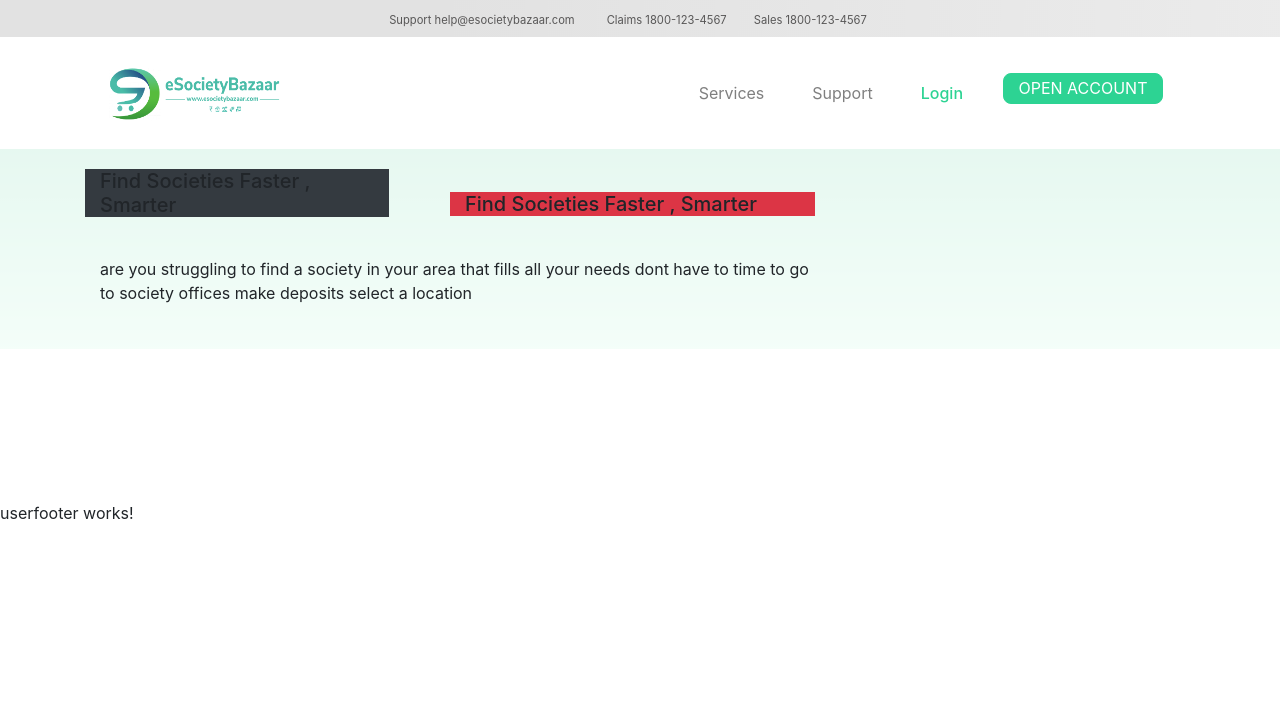
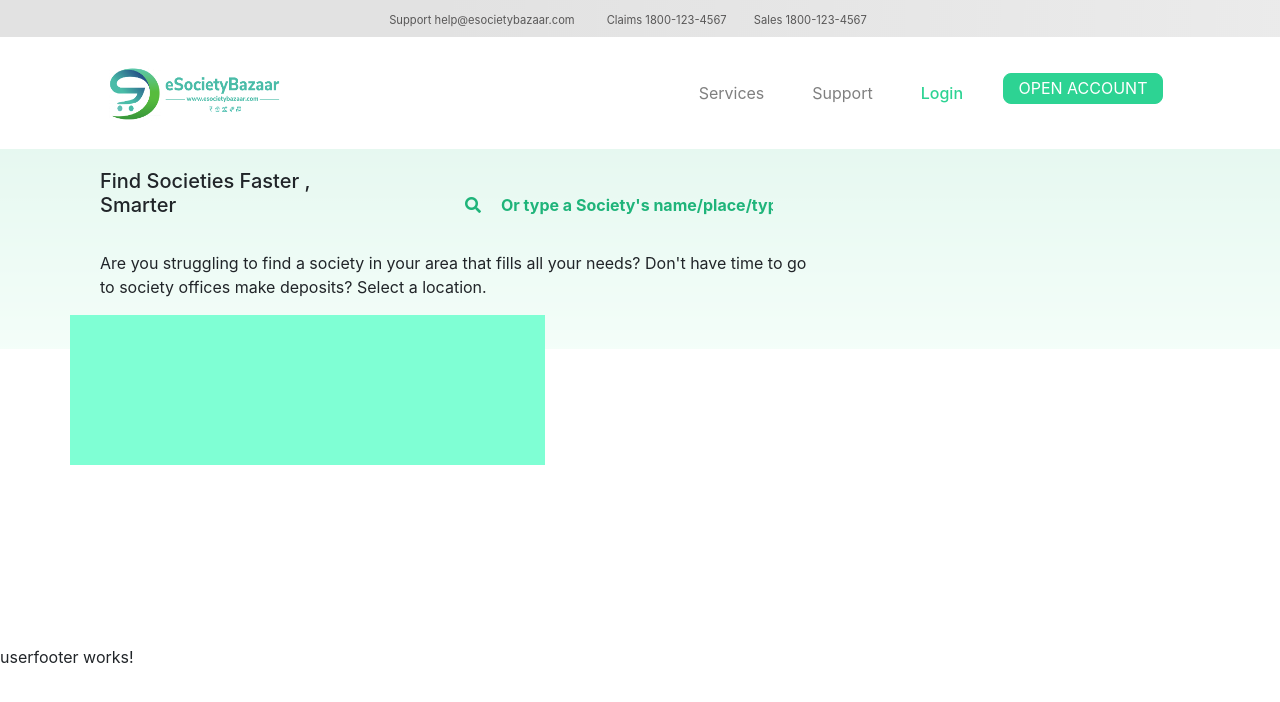
Before and after one commit to AlwinPonnan/Esociety-Bazar, an Angular app: page / in a window 1280 px wide. Shown: the top 702 px of the page. Built offline with nearby package versions, Linux system fonts and the light colour scheme.

Commit message:
ssearch box made

```diff
--- a/src/app/user/userbodysection1/userbodysection1.component.css
+++ b/src/app/user/userbodysection1/userbodysection1.component.css
@@ -7,9 +7,27 @@
     position: relative;
     top: -180px !important;
 }
+
 .marginclass{
     position: relative;
     top: -33px;
 }
+.inputChange{
+    background:transparent;
+    border: none;
+}
+.inputChange:focus{
+    outline-width: 0px;
+}
 
-@media screen and (max-width:)
+.inputChange::placeholder{
+    color: rgba(31, 180, 122, 1);
+    padding-left: 5px;
+    font-weight: 700;
+}
+@media screen and (max-width:992px){
+    .marginclass{
+        position: relative;
+        top: 0px;
+    }
+}
--- a/src/app/user/userbodysection1/userbodysection1.component.html
+++ b/src/app/user/userbodysection1/userbodysection1.component.html
@@ -3,10 +3,20 @@
 <div class="container containerpos">
     <div class="row">
         <div class="col-lg-8 col-12">
-            <h5 class="col-lg-5 col-12 bg-dark">Find Societies Faster , Smarter </h5>
-            <h5 class="col-lg-6 col-12 bg-danger float-right marginclass">Find Societies Faster , Smarter </h5>
+            <h5 class="col-lg-5 col-12 ">Find Societies Faster , Smarter </h5>
+            <div class="col-lg-6 col-12 float-right marginclass">
+                <form>
+                    <i class="fas fa-search" style="color: rgba(31, 180, 122, 1);"></i><input class="inputChange col-11" type="text" name="" placeholder="Or type a Society's name/place/type" id="" >
+                </form>
+            </div>
+
         </div>
     </div>
-    <p class="col-lg-8 col-12">are you struggling to find a society in your
-        area that fills all your needs dont have to time to go to society offices make deposits select a location</p>
+    <p class="col-lg-8 col-12">Are you struggling to find a society in your
+        area that fills all your needs? Don't have time to go to society offices make deposits? Select a location.</p>
+    <div class="row">
+        <div class="col-lg-5" style="background-color: aquamarine; height: 150px;">
+
+        </div>
+    </div>
 </div>
--- a/src/index.html
+++ b/src/index.html
@@ -5,6 +5,8 @@
   <title>EsocietyBazar</title>
   <base href="/">
   <meta name="viewport" content="width=device-width, initial-scale=1">
+  <link rel="stylesheet" href="https://use.fontawesome.com/releases/v5.7.0/css/all.css" integrity="sha384-lZN37f5QGtY3VHgisS14W3ExzMWZxybE1SJSEsQp9S+oqd12jhcu+A56Ebc1zFSJ" crossorigin="anonymous">
+  <link rel="stylesheet" href="path/to/font-awesome/css/font-awesome.min.css">
   <link rel="icon" type="image/x-icon" href="favicon.ico">
   <link rel="stylesheet" href="https://stackpath.bootstrapcdn.com/bootstrap/4.4.1/css/bootstrap.min.css" integrity="sha384-Vkoo8x4CGsO3+Hhxv8T/Q5PaXtkKtu6ug5TOeNV6gBiFeWPGFN9MuhOf23Q9Ifjh" crossorigin="anonymous">
 </head>
```
